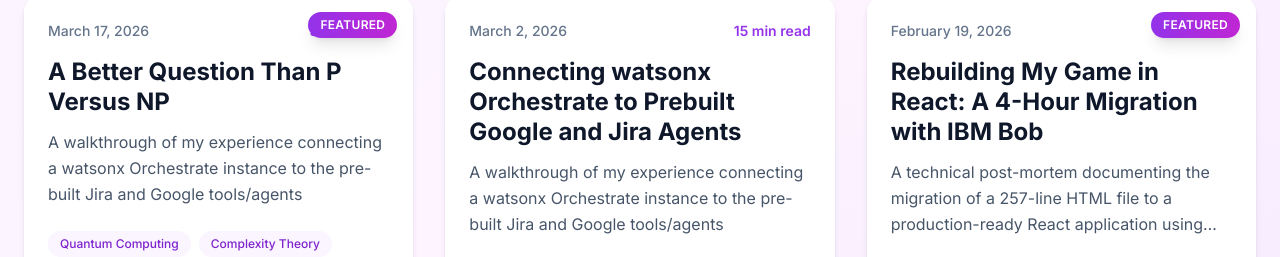
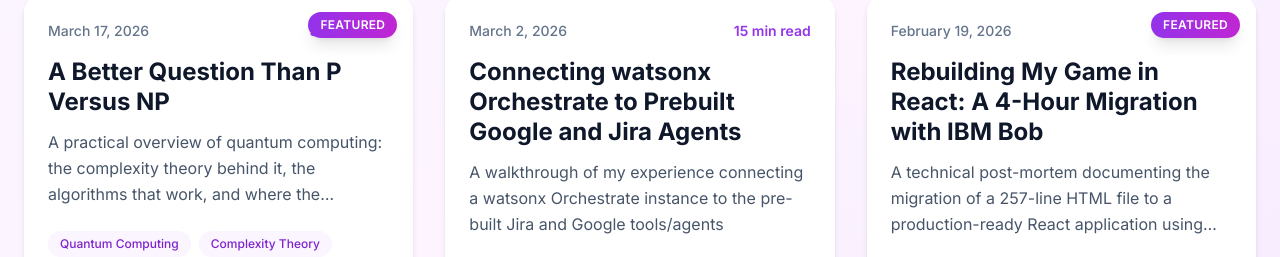
Before and after one commit to shrncr/myPortfolio, a Next.js app: page /blog in a window 1280 px wide. Shown: the part 311-568 px from the top of the page. Built offline with nearby package versions, Linux system fonts and the light colour scheme.

Commit message:
new header

```diff
--- a/src/app/blog/data/blogMetadata.ts
+++ b/src/app/blog/data/blogMetadata.ts
@@ -49,7 +49,7 @@
     title: 'A Better Question Than P Versus NP',
     slug: 'quantum',
     date: '2026-03-17',
-    excerpt: 'A walkthrough of my experience connecting a watsonx Orchestrate instance to the pre-built Jira and Google tools/agents',
+    excerpt: 'A practical overview of quantum computing: the complexity theory behind it, the algorithms that work, and where the hardware stands today.',
     tags: ['Quantum Computing', 'Complexity Theory', 'P Versus NP', 'Harvest Now, Decrypt Later'],
     readTime: '35 min read',
     content: quantum,
```
